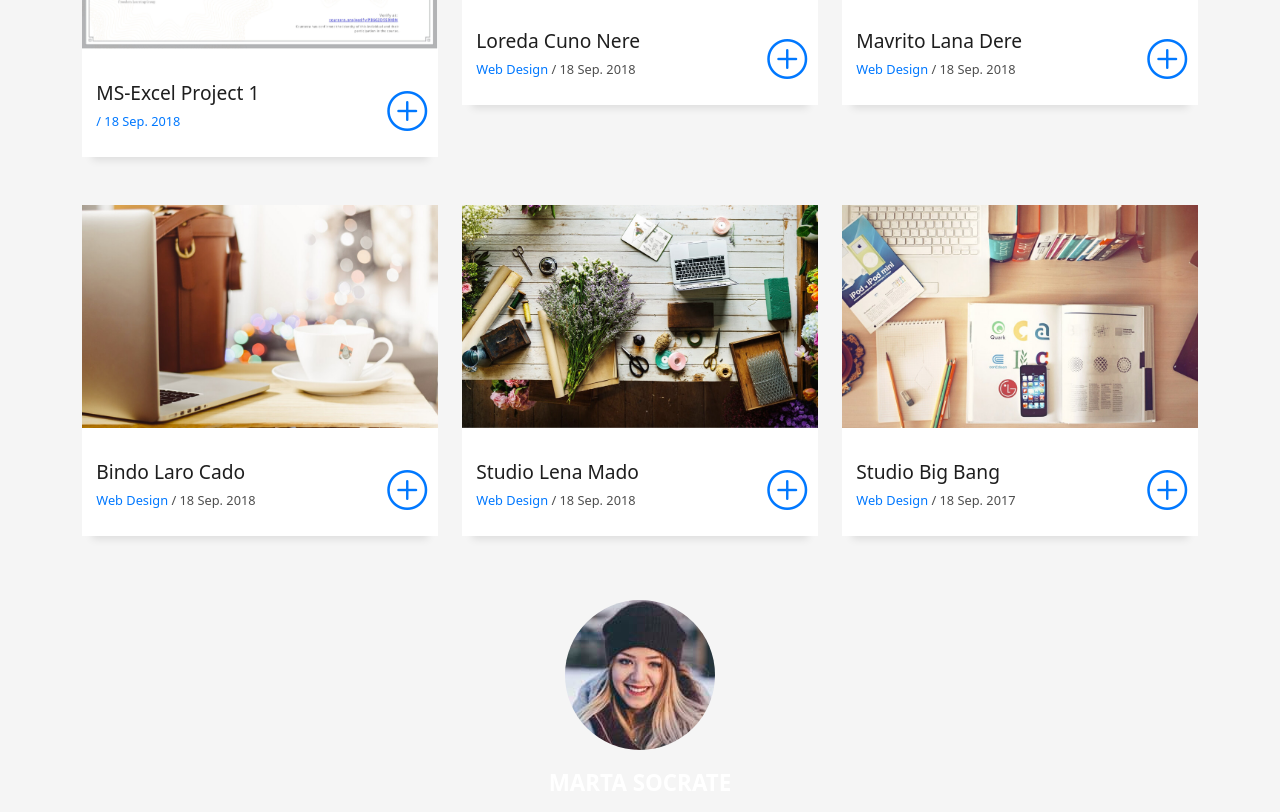
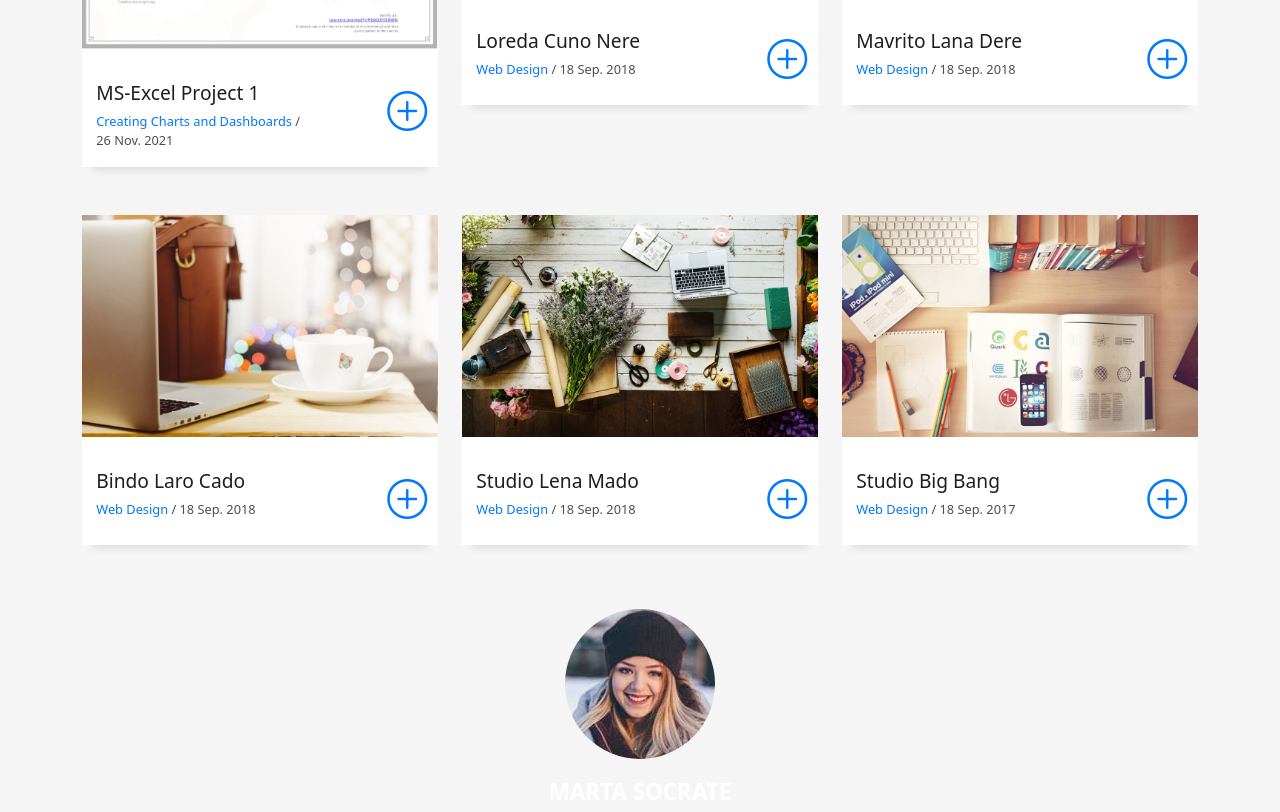
Before and after one commit to prasoonghosh/prasoonghosh.io, a plain HTML site: page DevFolio/index.html in a window 1280 px wide. Shown: the part 3006-3818 px from the top of the page. Drawn offline with Linux system fonts and the light colour scheme.

Commit message:
Update index.html

```diff
--- a/DevFolio/index.html
+++ b/DevFolio/index.html
@@ -258,7 +258,7 @@
                   <div class="col-sm-8">
                     <h2 class="w-title">MS-Excel Project 1</h2>
                     <div class="w-more">
-                      <span class="w-ctegory"Creating Charts and Dashboards</span> / <span class="w-date">18 Sep. 2018</span>
+                      <span class="w-ctegory">Creating Charts and Dashboards</span> / <span class="w-date">26 Nov. 2021</span>
                     </div>
                   </div>
                   <div class="col-sm-4">
```
